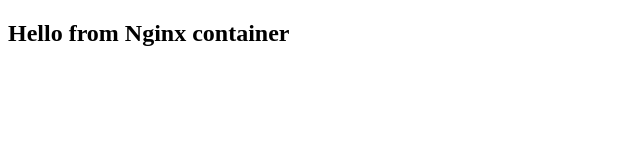
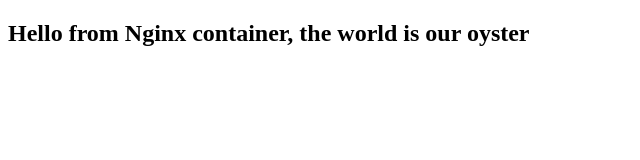
Before and after one commit to chriscarter0211/nginx-test1, a plain HTML site: page index.html in a window 1280 px wide. Shown: the whole page, without its empty margins (0-640 px from the left). Drawn offline with Linux system fonts and the light colour scheme.

Commit message:
html update

```diff
--- a/index.html
+++ b/index.html
@@ -5,6 +5,6 @@
   <title>Docker Nginx</title>
 </head>
 <body>
-  <h2>Hello from Nginx container</h2>
+  <h2>Hello from Nginx container, the world is our oyster</h2>
 </body>
 </html>
```
